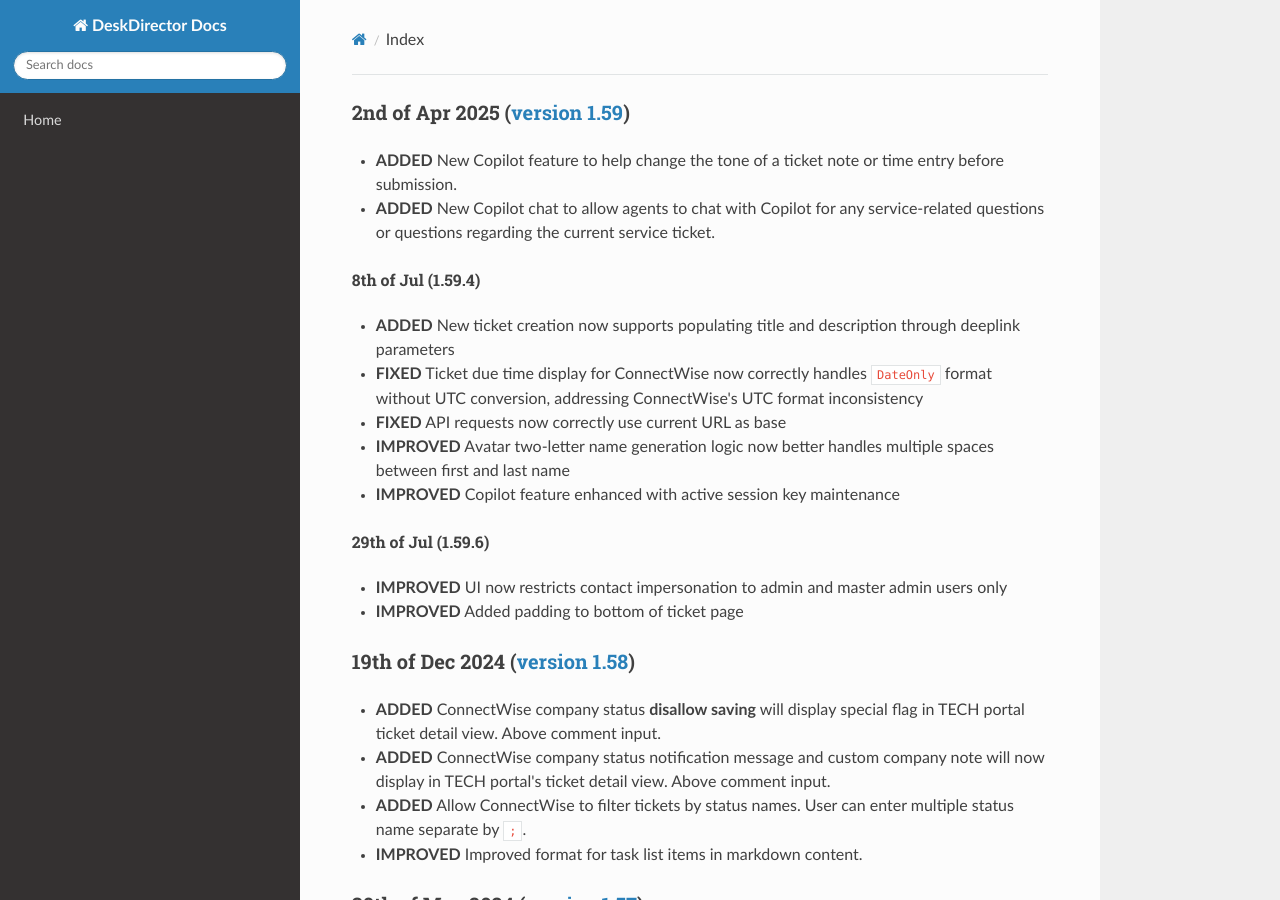
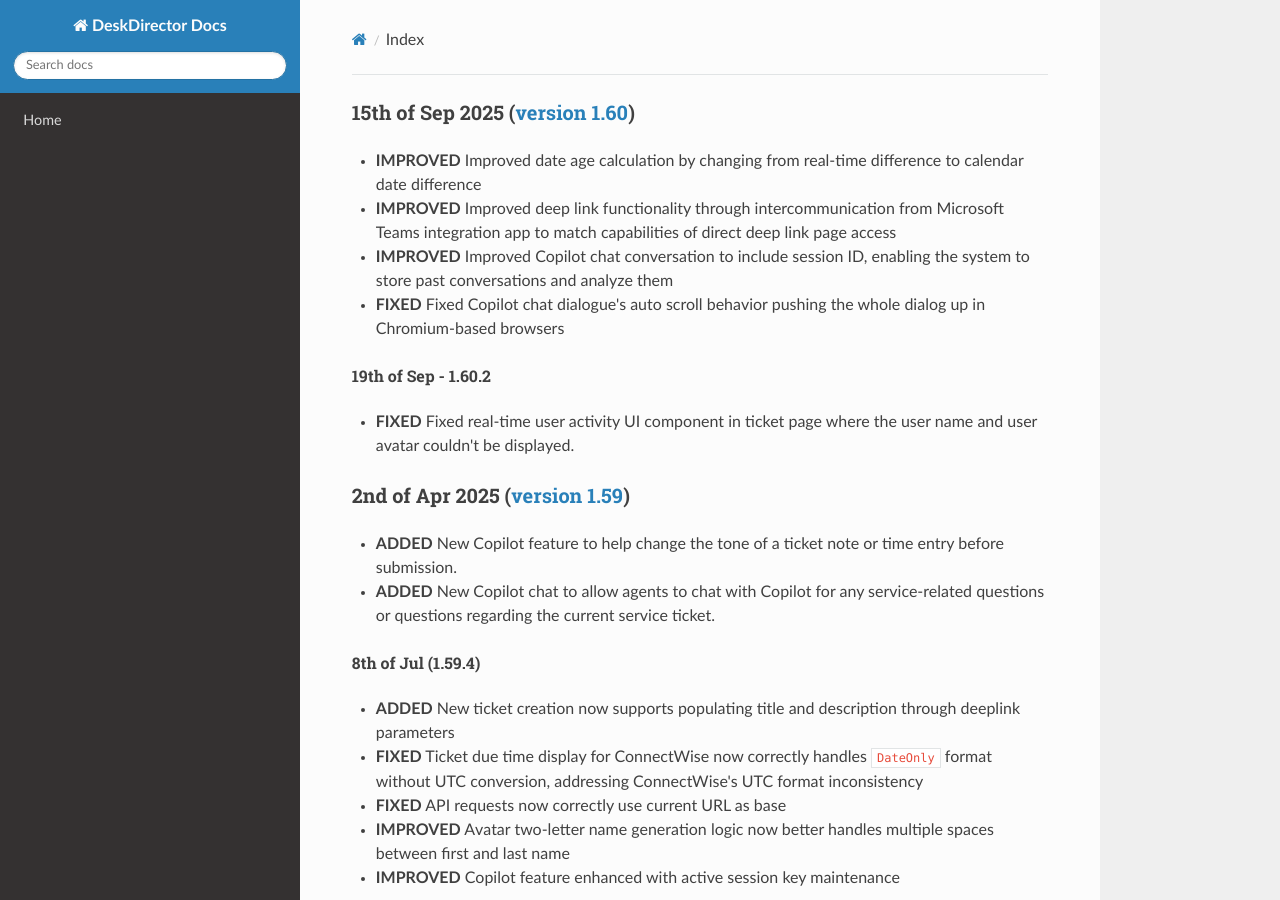
Before and after one commit to DeskDirector/docs, an MkDocs documentation site: the page built from docs/_release/tech/README.md, in a window 1280 px wide and 900 px high. Built offline with MkDocs 1.6.1, drawn with Linux system fonts in a browser that asks for light colours; nearby versions of some CDN libraries; old or Windows-style settings are respelled for this version of MkDocs.

Commit message:
Add release notes for version 1.60 and 1.60.2
Updated README with release notes for version 1.60 and 1.60.2, detailing improvements and fixes.

```diff
--- a/docs/_release/tech/README.md
+++ b/docs/_release/tech/README.md
@@ -1,3 +1,12 @@
+### 15th of Sep 2025 ([version 1.60](v1.60))
+- **IMPROVED** Improved date age calculation by changing from real-time difference to calendar date difference
+- **IMPROVED** Improved deep link functionality through intercommunication from Microsoft Teams integration app to match capabilities of direct deep link page access
+- **IMPROVED** Improved Copilot chat conversation to include session ID, enabling the system to store past conversations and analyze them
+- **FIXED** Fixed Copilot chat dialogue's auto scroll behavior pushing the whole dialog up in Chromium-based browsers
+
+###### 19th of Sep - 1.60.2
+- **FIXED** Fixed real-time user activity UI component in ticket page where the user name and user avatar couldn't be displayed.
+
 ### 2nd of Apr 2025 ([version 1.59](v1.59))
 - **ADDED** New Copilot feature to help change the tone of a ticket note or time entry before submission.
 - **ADDED** New Copilot chat to allow agents to chat with Copilot for any service-related questions or questions regarding the current service ticket.
```
